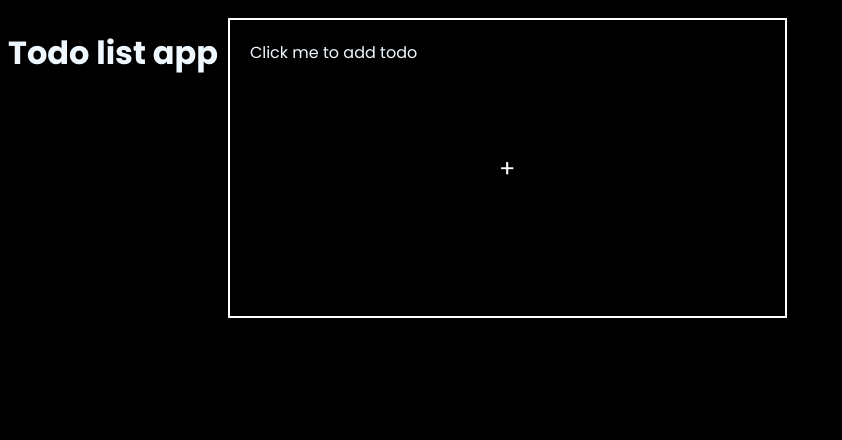
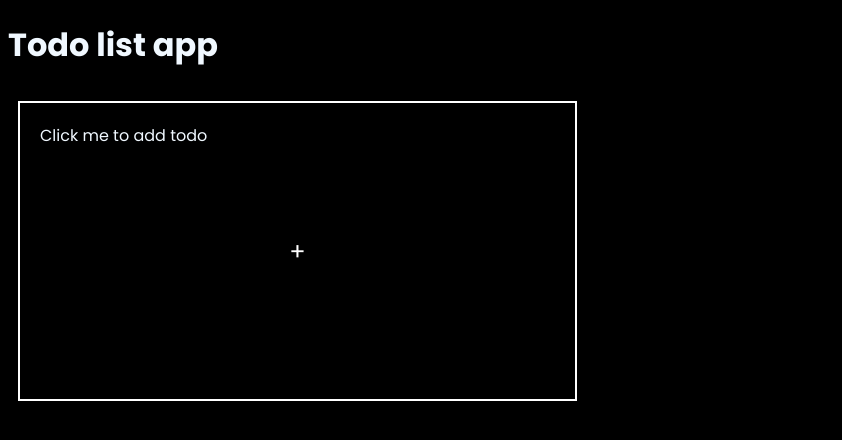
Before and after one commit to DrEpico/todo, a website built with webpack: page dist/index.html in a window 1280 px wide. Shown: the whole page, without its empty margins (0-842 px from the left). Built offline with nearby package versions, Linux system fonts and the light colour scheme.

Commit message:
Fixed the issue where boxes were appended above title element

```diff
--- a/src/index.js
+++ b/src/index.js
@@ -5,14 +5,8 @@ import { loadInitialUI } from './ui';
 import { printProject } from './handleTask';
 // import { createTodo } from './handleTask';
 
-
 //test
-console.log('test');
-const contentDiv = document.querySelector('.content');
-const testH1 = document.createElement('h1');
-testH1.textContent = 'Todo list app';
-testH1.style.display = 'block'
-contentDiv.appendChild(testH1);
+// console.log('test');
 
 //Load a blank project on first land
 loadBlankProject();
```
Also changed, not shown: dist/index.html, dist/main.js.
